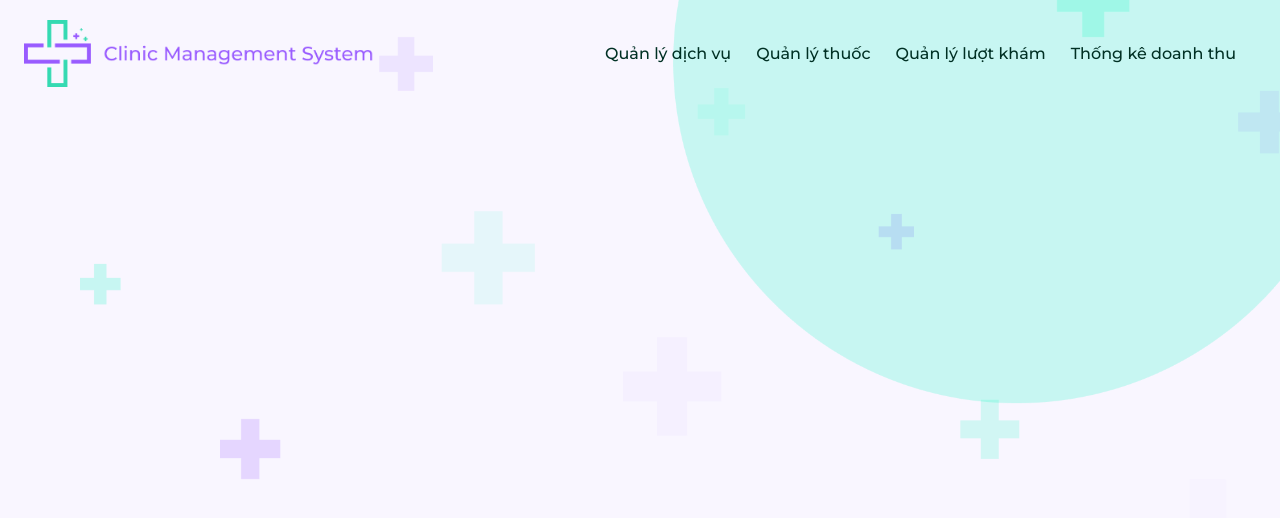
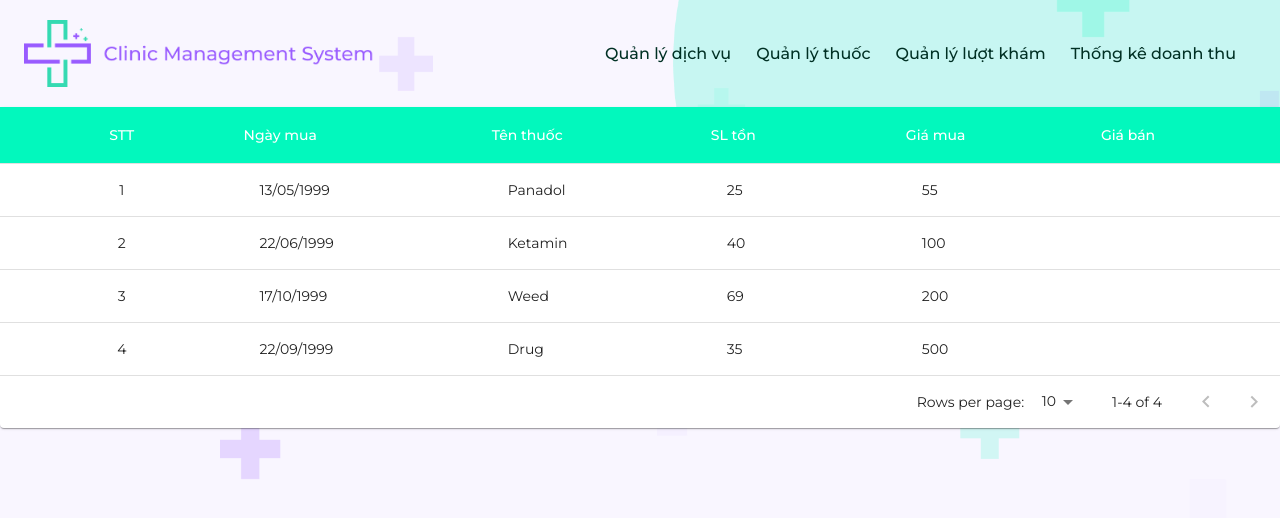
Before and after one commit to honggiakhanh/clinicms, a React (Create React App) app: page /medicinemanage in a window 1280 px wide. Shown: the top 518 px of the page. Built offline with nearby package versions, Linux system fonts and the light colour scheme.

Commit message:
[20.07]: Create form of Medicine Management (80%)

```diff
--- /dev/null
+++ b/src/pages/MedicineManage/MedicineManage.js
@@ -0,0 +1,126 @@
+import React from 'react';
+import { makeStyles } from '@material-ui/core/styles';
+import Paper from '@material-ui/core/Paper';
+import Table from '@material-ui/core/Table';
+import TableBody from '@material-ui/core/TableBody';
+import TableCell from '@material-ui/core/TableCell';
+import TableContainer from '@material-ui/core/TableContainer';
+import TableHead from '@material-ui/core/TableHead';
+import TablePagination from '@material-ui/core/TablePagination';
+import TableRow from '@material-ui/core/TableRow';
+import useStyles from './components/Hero/styles'
+
+const columns = [
+    { id: 'STT', label: 'STT', type: 'interger'},
+    { id: 'date', label: 'Ngày mua', type: 'date' },
+    { id: 'name', label: 'Tên thuốc', type: 'string'  },
+    {
+        id: 'quantity',
+        label: 'SL tồn',
+        // minWidth: 170,
+        // align: 'right',
+        type: 'number',
+        format: (value) => value.toLocaleString('en-US'),
+    },
+    {
+        id: 'buy',
+        label: 'Giá mua',
+        // minWidth: 170,
+        // align: 'right',
+        type: 'currency',
+        format: (value) => value.toLocaleString('en-US'),
+    },
+    {
+        id: 'sell',
+        label: 'Giá bán',
+        // minWidth: 170,
+        // align: 'right',
+        type: 'currency',
+        format: (value) => value.toFixed(2),
+    },
+];
+
+function createData(STT, date, name, quantity, buy, sell) {
+    const density = quantity / buy;
+    return { STT, date, name, quantity, buy, sell, density };
+}
+
+const rows = [
+    createData(1, '13/05/1999', 'Panadol', 25, 55),
+    createData(2, '22/06/1999', 'Ketamin', 40, 100),
+    createData(3, '17/10/1999', 'Weed', 69, 200),
+    createData(4, '22/09/1999', 'Drug', 35, 500),
+    // createData('Canada', 'CA', 37602103, 9984670),
+    // createData('Australia', 'AU', 25475400, 7692024),
+    // createData('Germany', 'DE', 83019200, 357578),
+    // createData('Ireland', 'IE', 4857000, 70273),
+    // createData('Mexico', 'MX', 126577691, 1972550),
+    // createData('Japan', 'JP', 126317000, 377973),
+    // createData('France', 'FR', 67022000, 640679),
+    // createData('United Kingdom', 'GB', 67545757, 242495),
+    // createData('Russia', 'RU', 146793744, 17098246),
+    // createData('Nigeria', 'NG', 200962417, 923768),
+    // createData('Brazil', 'BR', 210147125, 8515767),
+];
+export default function StickyHeadTable() {
+    const classes = useStyles();
+    const [page, setPage] = React.useState(0);
+    const [rowsPerPage, setRowsPerPage] = React.useState(10);
+
+    const handleChangePage = (event, newPage) => {
+        setPage(newPage);
+    };
+
+    const handleChangeRowsPerPage = (event) => {
+        setRowsPerPage(+event.target.value);
+        setPage(0);
+    };
+
+    return (
+        <Paper className={classes.root}>
+            <TableContainer className={classes.container}>
+                <Table stickyHeader aria-label="sticky table">
+                    <TableHead>
+                        <TableRow>
+                            {columns.map((column) => (
+                                <TableCell
+                                    key={column.id}
+                                    align={column.align}
+                                    style={{ minWidth: column.minWidth }}
+                                    className={classes.head}
+                                >
+                                    {column.label}
+                                </TableCell>
+                            ))}
+                        </TableRow>
+                    </TableHead>
+                    <TableBody>
+                        {rows.slice(page * rowsPerPage, page * rowsPerPage + rowsPerPage).map((row) => {
+                            return (
+                                <TableRow hover role="checkbox" tabIndex={-1} key={row.code}>
+                                    {columns.map((column) => {
+                                        const value = row[column.id];
+                                        return (
+                                            <TableCell key={column.id} align={column.align} className={classes.body}>
+                                                {column.format && typeof value === 'number' ? column.format(value) : value}
+                                            </TableCell>
+                                        );
+                                    })}
+                                </TableRow>
+                            );
+                        })}
+                    </TableBody>
+                </Table>
+            </TableContainer>
+            <TablePagination
+                rowsPerPageOptions={[10, 25, 100]}
+                component="div"
+                count={rows.length}
+                rowsPerPage={rowsPerPage}
+                page={page}
+                onPageChange={handleChangePage}
+                onRowsPerPageChange={handleChangeRowsPerPage}
+            />
+        </Paper>
+    );
+}
--- /dev/null
+++ b/src/pages/MedicineManage/components/Hero/styles.js
@@ -0,0 +1,32 @@
+import { makeStyles } from '@material-ui/core';
+export default makeStyles({
+    head: {
+        backgroundColor: '#02F8BD',
+        color: 'white',
+        width:'4rem',
+        textAlign: 'center',
+        '&:first-of-type':{
+            // textAlign: 'right',
+            paddingLeft:'2rem',
+        },
+        '&:not(&:first-of-type)':{
+            textAlign: 'left'
+        },
+    },
+    body:{
+        textAlign: 'center',
+        paddingLeft:'2rem',
+        '&:not(&:first-of-type)':{
+            textAlign: 'left'
+        },
+    },
+    root: {
+        width: '100%',
+
+    },
+    container: {
+        maxHeight: 440,
+        justifyContent:'center',
+
+    },
+  });
--- a/src/routes.js
+++ b/src/routes.js
@@ -1,6 +1,7 @@
 import { BrowserRouter as Router, Switch, Route } from 'react-router-dom';
 import Main from 'core/layout/MainLayout/Main';
 import LandingPage from 'pages/LandingPage/LandingPage';
+import MedicineManage from 'pages/MedicineManage/MedicineManage';
 
 const AppRouter = () => {
   return (
@@ -8,6 +9,7 @@ const AppRouter = () => {
       <Main>
         <Switch>
           <Route path='/' exact component={LandingPage} />
+          <Route path='/medicinemanage' exact component={MedicineManage}/>
           {/* <Route path='/medicine' exact component={Medicine} /> */}
         </Switch>
       </Main>
```
